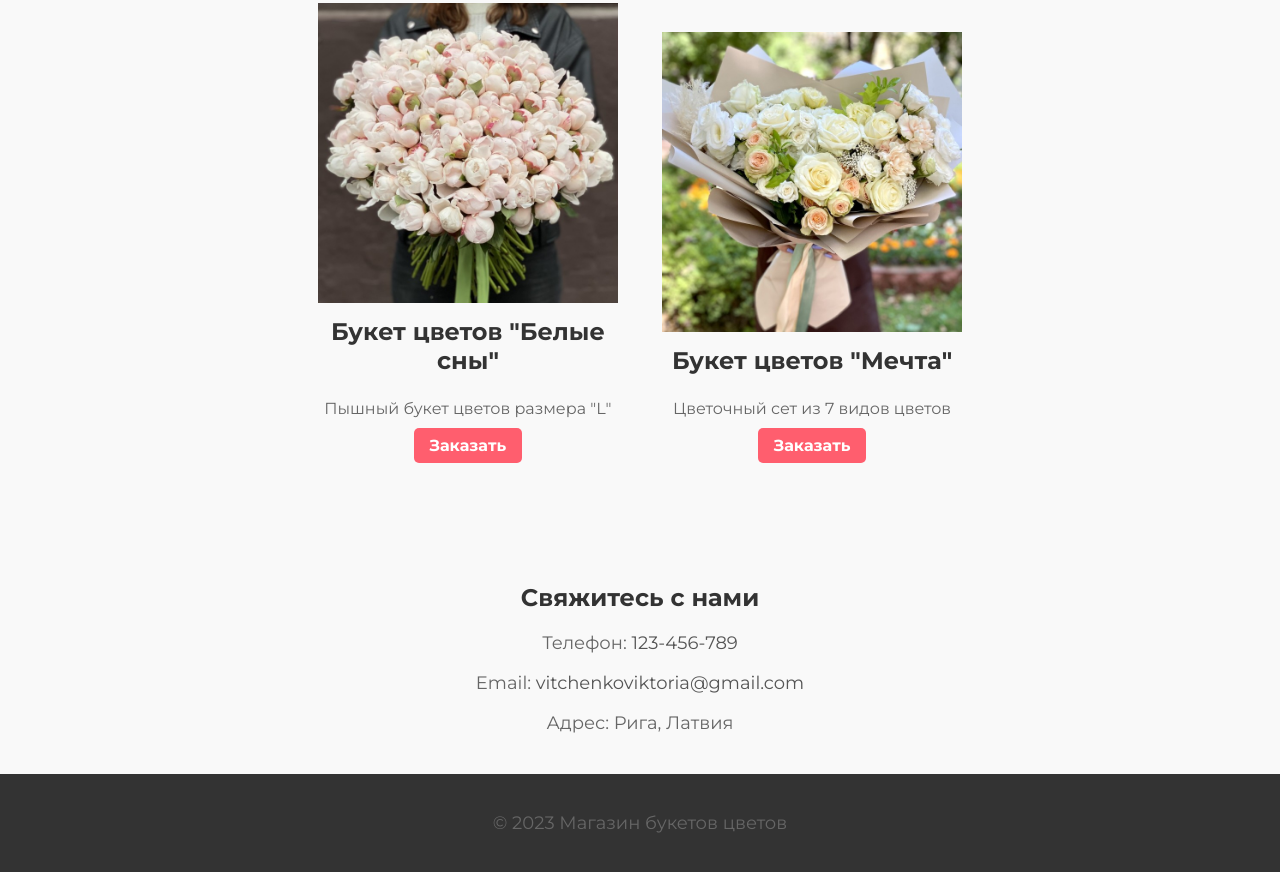
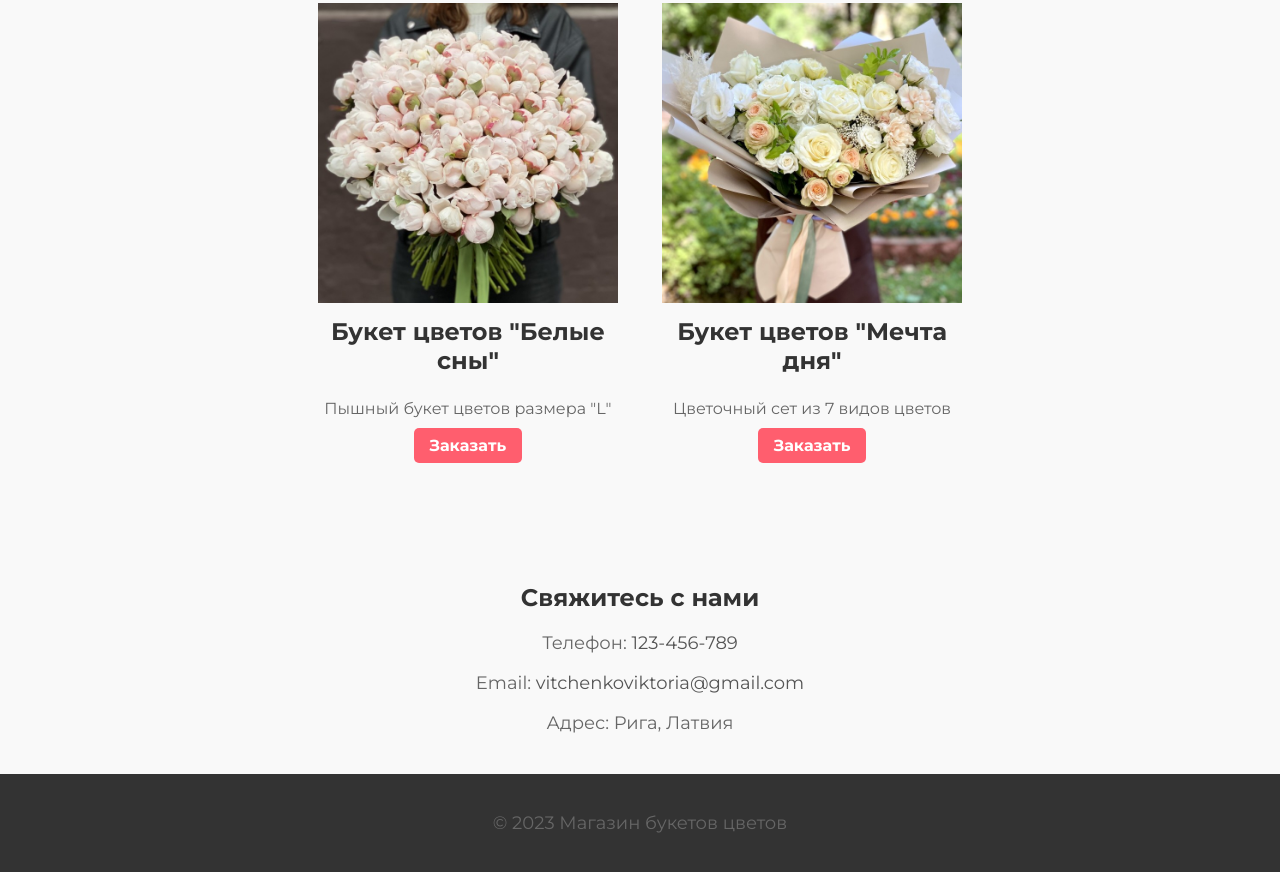
Before and after one commit to vitchenkodisign/Viki, a plain HTML site: page index.html in a window 1280 px wide. Shown: the part 836-1708 px from the top of the page. Drawn offline with Linux system fonts and the light colour scheme.

Commit message:
Update index.html

```diff
--- a/index.html
+++ b/index.html
@@ -50,7 +50,7 @@
       </div>
       <div class="product">
         <img src="https://github.com/vitchenkodisign/Viki/blob/main/flower2.jpg?raw=true" alt="Букет цветов 1">
-        <h3>Букет цветов "Мечта"</h3>
+        <h3>Букет цветов "Мечта дня"</h3>
         <p>Цветочный сет из 7 видов цветов </p>
         <a href="tel:123-456-789" class="order-button">Заказать</a>
       </div>
```
